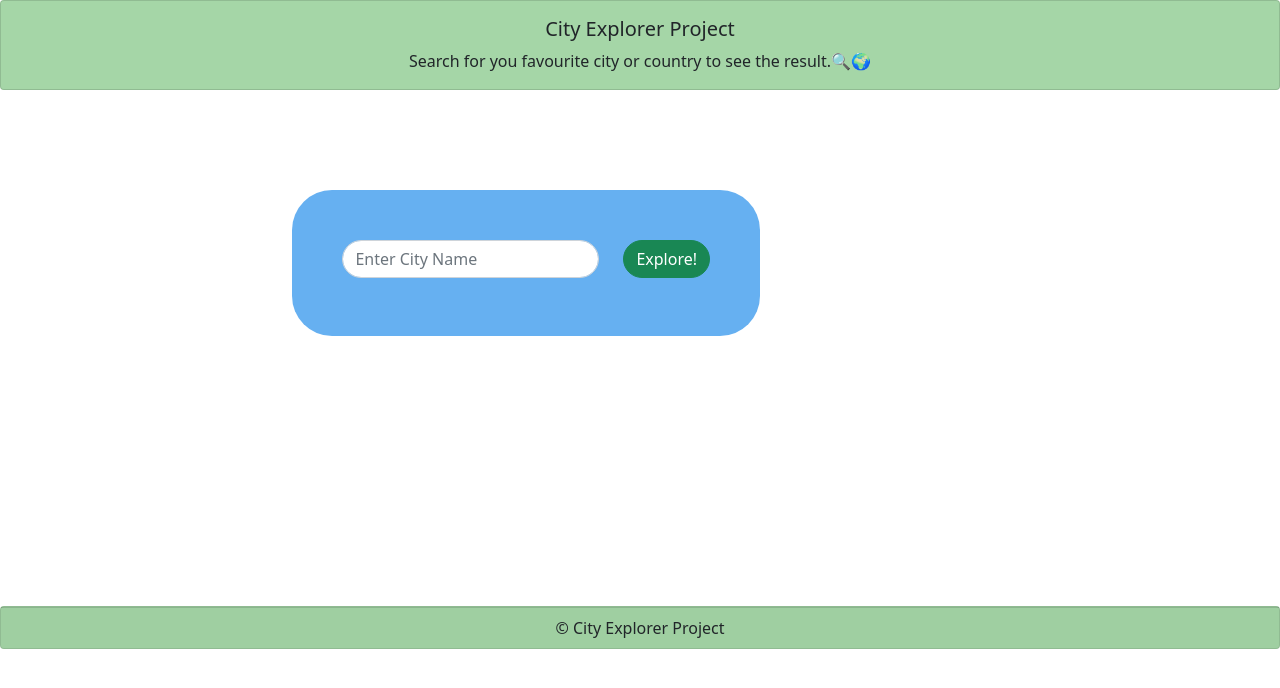
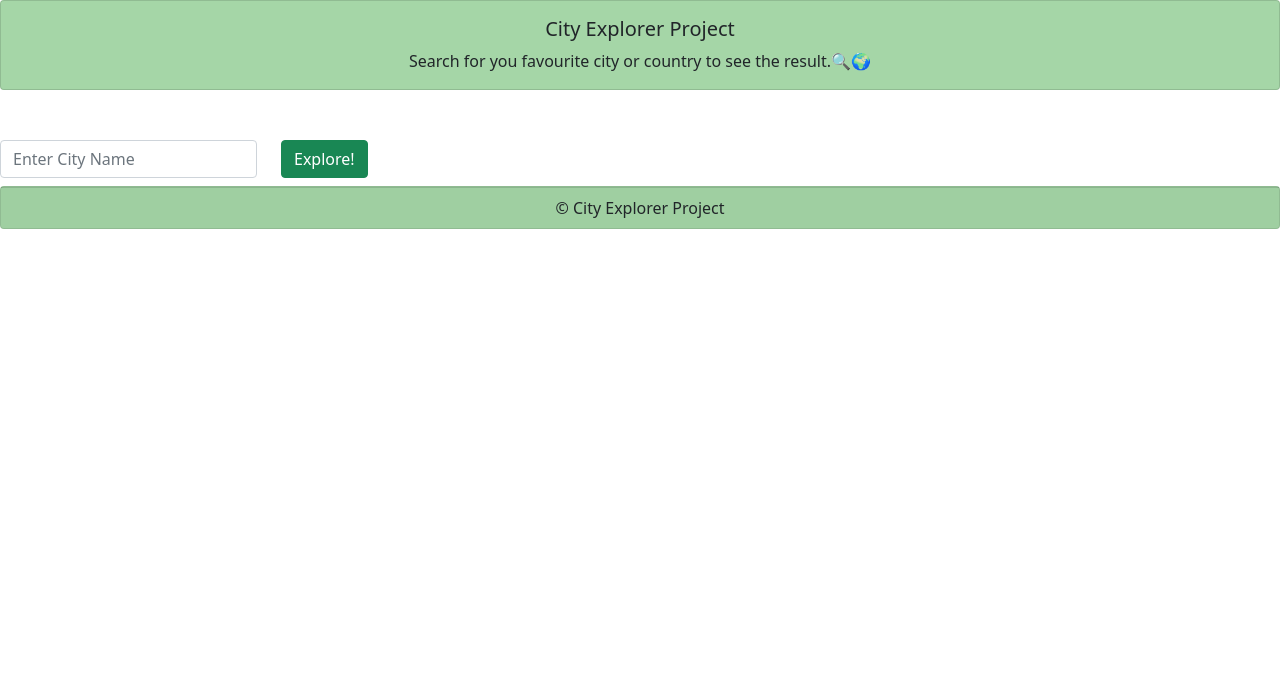
Before and after one commit to QamarAlkhatib/city-explorer, a React (Create React App) app: page / in a window 1280 px wide. Shown: the top 688 px of the page. Built offline with nearby package versions, Linux system fonts and the light colour scheme.

Commit message:
lab class6

```diff
--- a/src/App.js
+++ b/src/App.js
@@ -1,16 +1,84 @@
 import React from 'react'
 import 'bootstrap/dist/css/bootstrap.min.css';
 import Header from './component/Header.js';
-import FormFun from './component/FormFun.js';
+// import FormFun from './component/FormFun.js';
 import Footer from './component/Footer.js';
+import axios from 'axios';
+import { Form, Row, Col, Button } from 'react-bootstrap/'
+
 class App extends React.Component {
 
+  constructor(props) {
+    super(props);
+    this.state = {
+        searchQuery: '',
+        locationResult: {},
+        showLocInfo: false,
+        lon: "",
+        lat: ""
+    }
+}
 
+LocData = async (event) => {
+    event.preventDefault();
+
+    await this.setState({
+        searchQuery: event.target.city.value
+    });
+    console.log(this.state.searchQuery);
+
+    let reqUrl = `https://us1.locationiq.com/v1/search.php?key=${process.env.REACT_APP_LOCATIONIQ_KEY}&q=${this.state.searchQuery}&format=json`;
+
+    let locResult = await axios.get(reqUrl);
+    console.log("data", locResult);
+    console.log("datssa", locResult.data);
+    console.log("datssa", locResult.data[0]);
+
+
+
+    this.setState({
+        locationResult: locResult.data[0],
+        showLocInfo: true
+    })
+}
+onClick = async () => {
+    await this.setState({
+        showLocInfo: true,
+        searchQuery: this.state.searchQuery,
+        lat: this.state.locationResult.lat,
+        lon: this.state.locationResult.lon
+
+    });
+    console.log("lat", this.state.lat);
+
+}
   render() {
     return (
       <div>
         <Header/>
-        <FormFun/>
+        {/* <FormFun/> */}
+        <Form className="form" onSubmit={this.LocData}>
+                    <Row className="align-items-center">
+                        <Col xs="auto">
+                            <Form.Label htmlFor="inlineFormInput" visuallyHidden>
+                                City Name
+                            </Form.Label>
+                            <Form.Control
+                                name="city"
+                                className="mb-2"
+                                id="inlineFormInput"
+                                placeholder="Enter City Name"
+                            />
+                        </Col>
+                        <Col xs="auto">
+
+                            <Button type="click" onClick={this.onClick} className="mb-2" variant="success">
+                                Explore!
+                            </Button>
+                        </Col>
+                    </Row>
+
+                </Form>
         <Footer/>
       </div>
     )
```
